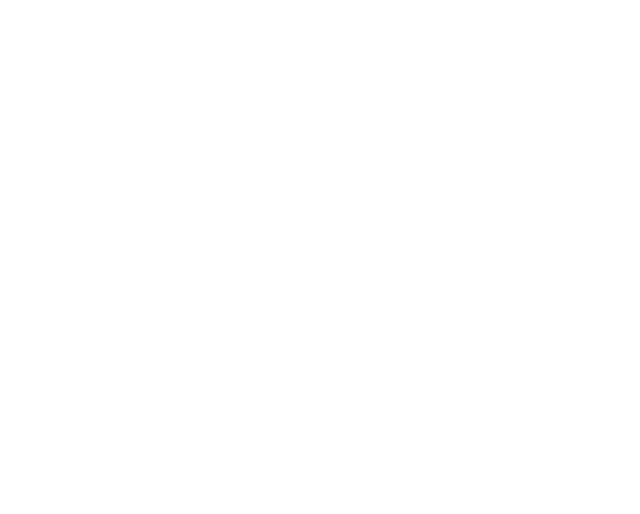
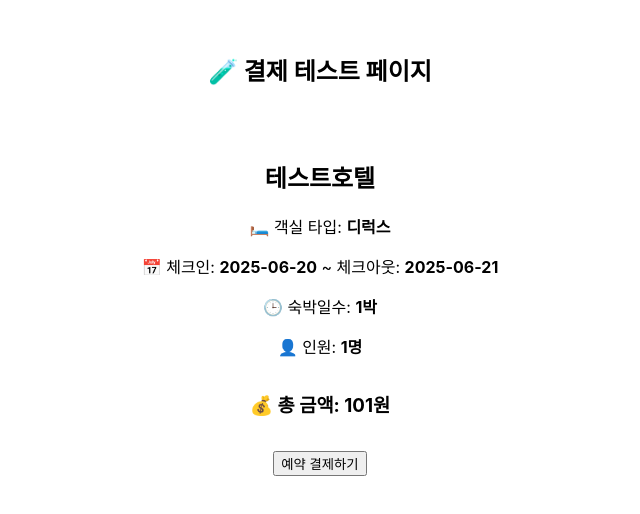
Before and after one commit to teamproject-LUTI/frontend, a React (Create React App) app: page /test-payment in a window 1280 px wide. Before the commit this address had no page. Shown: the top 514 px of the page, without its empty margins (320-960 px from the left). Built offline with nearby package versions, Linux system fonts and the light colour scheme.

Commit message:
[FEAT] PaymentButtonCom 생성

```diff
--- a/package.json
+++ b/package.json
@@ -13,6 +13,7 @@
     "react-dom": "^19.1.0",
     "react-router-dom": "^6.22.3",
     "react-scripts": "5.0.1",
+    "src": "^1.1.2",
     "web-vitals": "^2.1.4"
   },
   "scripts": {
--- a/public/index.html
+++ b/public/index.html
@@ -25,10 +25,12 @@
       Learn how to configure a non-root public URL by running `npm run build`.
     -->
     <title>React App</title>
+    <script src="https://cdn.iamport.kr/js/iamport.payment-1.2.0.js"></script>
   </head>
   <body>
     <noscript>You need to enable JavaScript to run this app.</noscript>
     <div id="root"></div>
+
     <!--
       This HTML file is a template.
       If you open it directly in the browser, you will see an empty page.
--- a/src/App.jsx
+++ b/src/App.jsx
@@ -2,6 +2,7 @@ import './App.css';
 import { Route, Routes } from "react-router-dom";
 import Main from "./pages/Main";
 import Login from "./pages/login/Login"
+import PaymentTestPage from "./routes/PaymentTestPage";
 
 const App = () => {
   return (
@@ -9,7 +10,9 @@ const App = () => {
         <Routes>
           <Route exact path='/' element={<Login/>}/>
           <Route exact path='/main' element={<Main/>}/>
+            <Route path="/test-payment" element={<PaymentTestPage />} />
         </Routes>
+
       </div>
   );
 }
--- /dev/null
+++ b/src/components/payment/PaymentButtonCom.js
@@ -0,0 +1,109 @@
+import { useNavigate } from "react-router-dom";
+import { savePayment } from "../../services/PaymentService";
+
+const PaymentButtonCom = ({
+                              hotelInfo,
+                              roomType,
+                              checkInDate,
+                              checkOutDate,
+                              guestCount,
+                              userInfo,
+                              paymentMethod,
+                              onPaymentComplete,
+                          }) => {
+    const navigate = useNavigate();
+
+    // 숙박일 수 계산
+    const calculateNights = () => {
+        const inDate = new Date(checkInDate);
+        const outDate = new Date(checkOutDate);
+        const diff = (outDate - inDate) / (1000 * 60 * 60 * 24);
+        return Math.max(diff, 1);
+    };
+
+    const nights = calculateNights();
+    const totalAmount = nights * hotelInfo.pricePerNight;
+
+    const handlePayment = () => {
+        if (!window.IMP) return alert("결제 모듈이 로드되지 않았습니다.");
+        const IMP = window.IMP;
+        IMP.init(process.env.REACT_APP_IMP_KEY);
+
+        IMP.request_pay(
+            {
+                pg: "html5_inicis.INIpayTest",
+                pay_method: "card",
+                merchant_uid: `order_${Date.now()}`,
+                name: `${hotelInfo.name} 예약`,
+                amount: totalAmount,
+                buyer_name: userInfo.name,
+                buyer_tel: userInfo.phone,
+                buyer_email: userInfo.email,
+            },
+            async (rsp) => {
+                if (rsp.success) {
+                    const paymentData = {
+                        user: {
+                            name: userInfo.name,
+                            phone: userInfo.phone,
+                            email: userInfo.email,
+                        },
+                        reservation: {
+                            hotelId: hotelInfo.id,
+                            hotelName: hotelInfo.name,
+                            roomType,
+                            checkInDate,
+                            checkOutDate,
+                            guestCount,
+                        },
+                        payment: {
+                            amount: totalAmount,
+                            method: paymentMethod,
+                            impUid: rsp.imp_uid,
+                            merchantUid: rsp.merchant_uid,
+                        },
+                    };
+                    try {
+                        await savePayment(paymentData);
+                        onPaymentComplete?.();
+                        navigate("/reservation/success", { replace: true });
+                    } catch (e) {
+                        alert("결제 성공, 서버 저장 실패");
+                        navigate("/reservation/fail", { replace: true });
+                    }
+                } else {
+                    alert(rsp.error_msg || "결제 실패");
+                }
+            }
+        );
+    };
+
+    return (
+        <div style={{ textAlign: "center", padding: "2rem" }}>
+            <h2>{hotelInfo.name}</h2>
+            <p>
+                🛏️ 객실 타입: <strong>{roomType}</strong>
+            </p>
+            <p>
+                📅 체크인: <strong>{checkInDate}</strong> ~ 체크아웃: <strong>{checkOutDate}</strong>
+            </p>
+            <p>
+                🕒 숙박일수: <strong>{nights}박</strong>
+            </p>
+            <p>
+                👤 인원: <strong>{guestCount}명</strong>
+            </p>
+
+            <h3 style={{ marginTop: "2rem" }}>
+                💰 총 금액: {totalAmount.toLocaleString()}원
+            </h3>
+
+            <button onClick={handlePayment} style={{ marginTop: "1rem" }}>
+                예약 결제하기
+            </button>
+        </div>
+    );
+
+};
+
+export default PaymentButtonCom;
--- /dev/null
+++ b/src/routes/PaymentTestPage.js
@@ -0,0 +1,25 @@
+import PaymentButtonCom from "../components/payment/PaymentButtonCom";
+
+const PaymentTestPage = () => {
+    return (
+        <div style={{ padding: "2rem", textAlign: "center" }}>
+            <h2>🧪 결제 테스트 페이지</h2>
+            <PaymentButtonCom
+                hotelInfo={{ id: 1, name: "테스트호텔", pricePerNight: 101 }}
+                roomType="디럭스"
+                checkInDate="2025-06-20"
+                checkOutDate="2025-06-21"
+                guestCount={1}
+                userInfo={{
+                    name: "홍길동",
+                    phone: "01012345678",
+                    email: "hong@test.com",
+                }}
+                paymentMethod="card"
+                onPaymentComplete={() => console.log("✅ 결제 완료")}
+            />
+        </div>
+    );
+};
+
+export default PaymentTestPage;
--- /dev/null
+++ b/src/services/PaymentService.js
@@ -0,0 +1,14 @@
+import axios from "axios";
+
+export const savePayment = async (paymentData) => {
+    try {
+        const response = await axios.post(
+            `${process.env.REACT_APP_API_BASE_URL}/api/pay`,
+            paymentData
+        );
+        return response.data;
+    } catch (error) {
+        console.error("결제 정보 저장 실패:", error);
+        throw error;
+    }
+};
```
Also changed, not shown: 2 other files (tests, documents, lock files or other folders).
